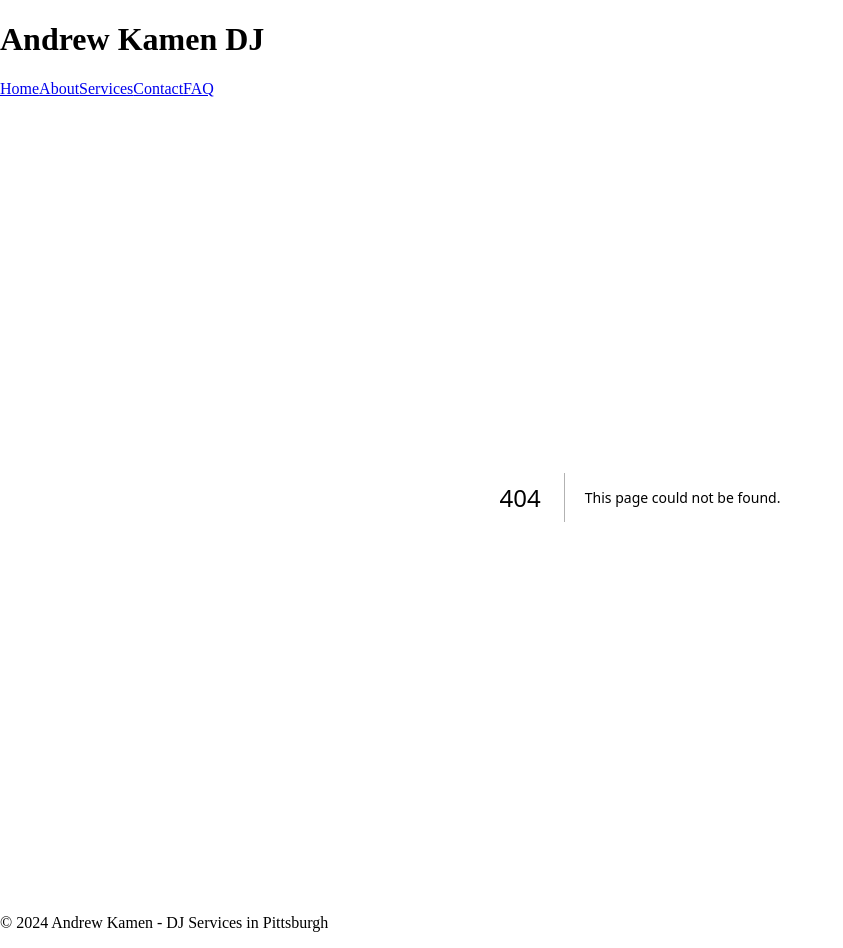
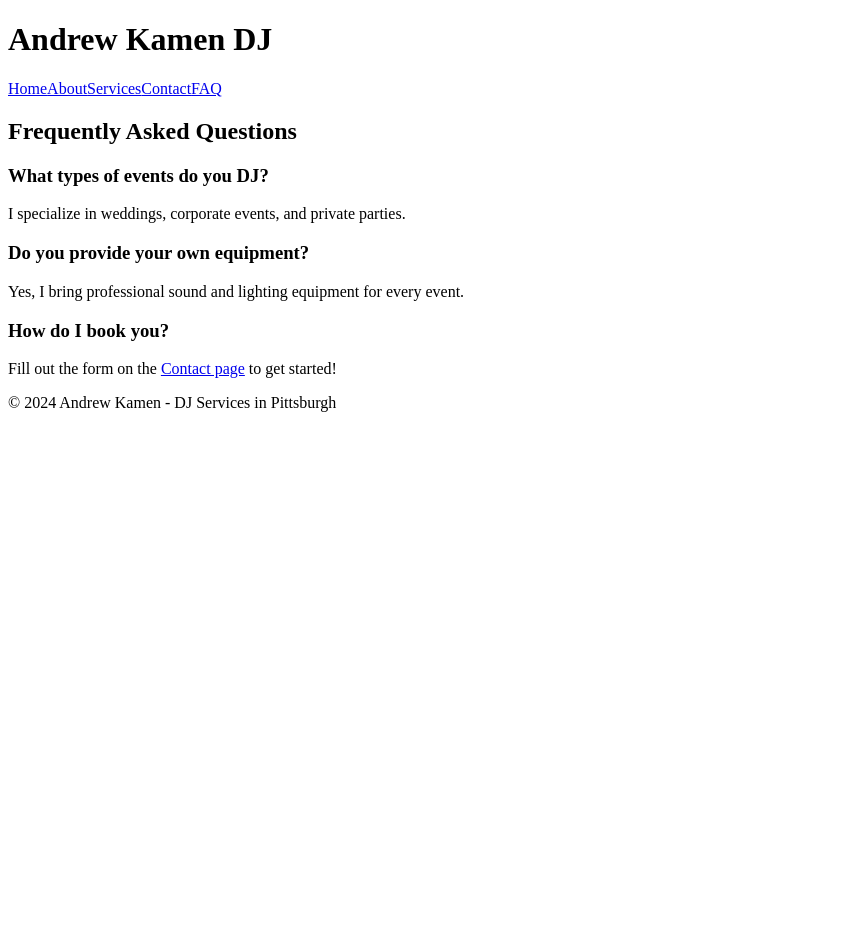
Before and after one commit to katydevelops/kamen_media, a Next.js app: page /faq in a window 1280 px wide. Before the commit this address had no page. Shown: the whole page, without its empty margins (0-843 px from the left). After the commit the page ends 800 px from the top, so only its background shows below. Built offline with nearby package versions, Linux system fonts and the light colour scheme.

Commit message:
add faq page

```diff
--- /dev/null
+++ b/app/faq/page.tsx
@@ -0,0 +1,16 @@
+// app/faq/page.tsx
+export default function FAQPage() {
+  return (
+    <div>
+      <h2>Frequently Asked Questions</h2>
+      <h3>What types of events do you DJ?</h3>
+      <p>I specialize in weddings, corporate events, and private parties.</p>
+
+      <h3>Do you provide your own equipment?</h3>
+      <p>Yes, I bring professional sound and lighting equipment for every event.</p>
+
+      <h3>How do I book you?</h3>
+      <p>Fill out the form on the <a href="/contact">Contact page</a> to get started!</p>
+    </div>
+  );
+}
```
